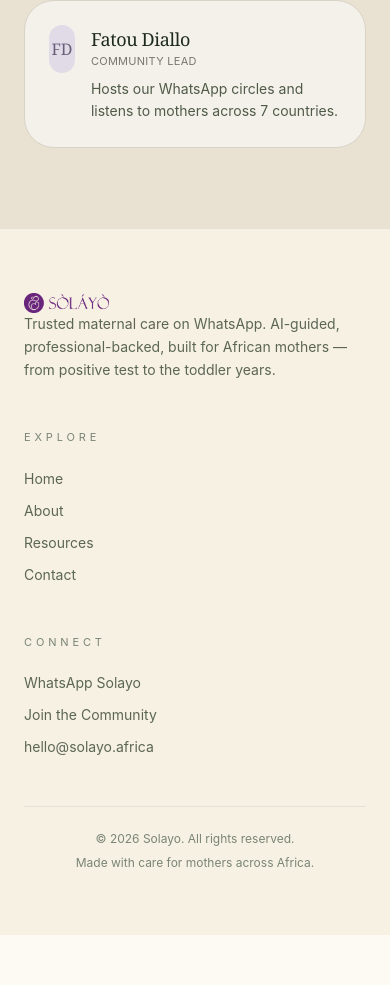
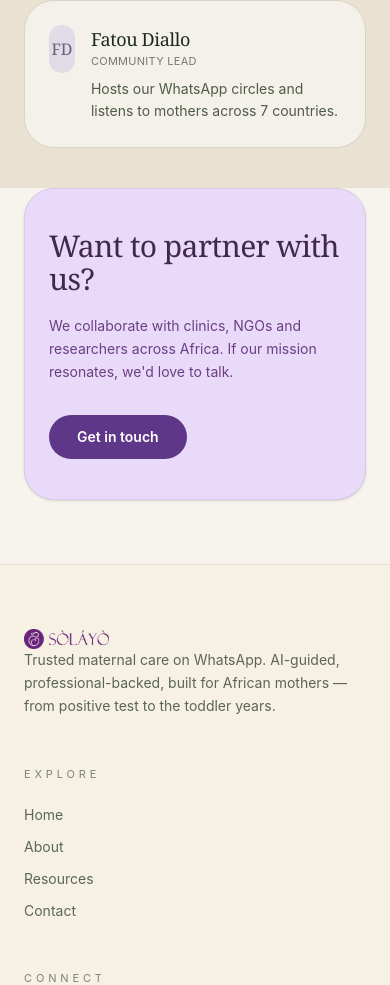
Before and after one commit to MizMelly/Solaye, a React (Vite) app: page /about in a window 390 px wide. Shown: the part 4066-5051 px from the top of the page. Before the commit the page ends 5001 px from the top, so only its background shows below. Built offline with nearby package versions, Linux system fonts and the light colour scheme.

Commit message:
updating the about section final

```diff
--- a/src/pages/AboutPage.jsx
+++ b/src/pages/AboutPage.jsx
@@ -8,7 +8,7 @@
       {/* STORY SECTION */}
       <section
         style={{ backgroundColor: "#f7f3ed" }}
-        className="px-6 md:px-16 py-15 md:py-32"
+        className="px-6 md:px-16 py-15 md:py-15"
       >
         <div className="max-w-6xl mx-auto grid md:grid-cols-2 gap-12 lg:gap-20 items-center">
 
@@ -267,6 +267,65 @@
     </div>
   </div>
 </section>
+
+{/* =========================
+          PARTNER CTA SECTION
+      ========================= */}
+     <section className="bg-[#f7f3ed] px-6 md:px-16 pb-16 md:pb-24 -mt-10 md:-mt-20">
+  <div className="max-w-7xl mx-auto">
+
+    <motion.div
+      initial={{ opacity: 0, y: 60, scale: 0.98 }}
+      whileInView={{ opacity: 1, y: 0, scale: 1 }}
+      transition={{
+        duration: 0.9,
+        ease: [0.16, 1, 0.3, 1],
+      }}
+      viewport={{ once: true, amount: 0.3 }}
+      className="bg-[#e8daf8] border border-[#d8c8eb] rounded-3xl md:rounded-4xl px-6 sm:px-10 md:px-16 py-10 md:py-16 flex flex-col md:flex-row md:items-center md:justify-between gap-8 shadow-sm"
+    >
+      {/* TEXT */}
+      <div className="max-w-3xl">
+        <motion.h2
+          initial={{ opacity: 0, y: 20 }}
+          whileInView={{ opacity: 1, y: 0 }}
+          transition={{ delay: 0.2, duration: 0.6 }}
+          viewport={{ once: true }}
+          className="font-serif text-3xl sm:text-4xl md:text-5xl lg:text-[56px] leading-[1.1] text-[#40284f] mb-5"
+        >
+          Want to partner with us?
+        </motion.h2>
+
+        <motion.p
+          initial={{ opacity: 0, y: 20 }}
+          whileInView={{ opacity: 1, y: 0 }}
+          transition={{ delay: 0.35, duration: 0.6 }}
+          viewport={{ once: true }}
+          className="text-sm sm:text-base md:text-xl leading-relaxed text-[#6b3f83]"
+        >
+          We collaborate with clinics, NGOs and researchers across Africa.
+          If our mission resonates, we'd love to talk.
+        </motion.p>
+      </div>
+
+      {/* BUTTON */}
+      <motion.a
+        href="/contact"
+        initial={{ opacity: 0, scale: 0.9 }}
+        whileInView={{ opacity: 1, scale: 1 }}
+        whileHover={{ scale: 1.05 }}
+        whileTap={{ scale: 0.98 }}
+        transition={{ duration: 0.4 }}
+        viewport={{ once: true }}
+        className="inline-flex items-center justify-center rounded-full bg-[#5f3788] px-7 sm:px-8 py-3 sm:py-4 text-sm md:text-base font-semibold text-white transition hover:bg-[#4f2d73] self-start md:self-center"
+      >
+        Get in touch
+      </motion.a>
+
+    </motion.div>
+
+  </div>
+</section>
     </>
   );
 };
```
